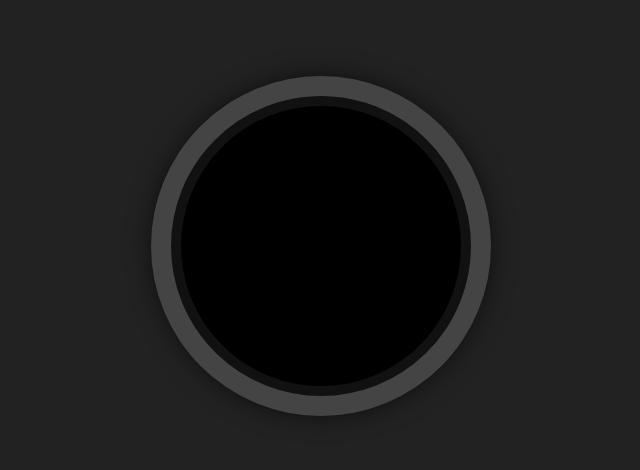
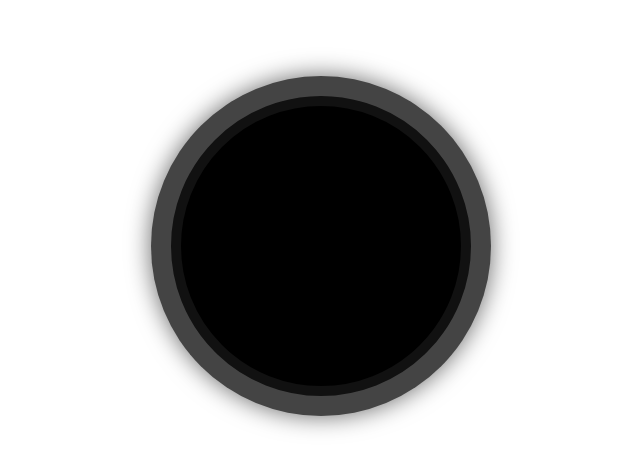
Before and after one commit to Krishna-Mohan-Shukla/Clock, a plain HTML site: page Analock/index.html in a window 1280 px wide. Shown: the part 154-624 px from the top of the page, without its empty margins (319-959 px from the left). Drawn offline with Linux system fonts and the light colour scheme.

Commit message:
Update style.css

```diff
--- a/Analock/style.css
+++ b/Analock/style.css
@@ -25,7 +25,7 @@
      display: flex;
      justify-content: center;
      align-items: center;
-     background: #222;
+     background: transparent;
  }
 
  /* ---- watch body ---- */
```
